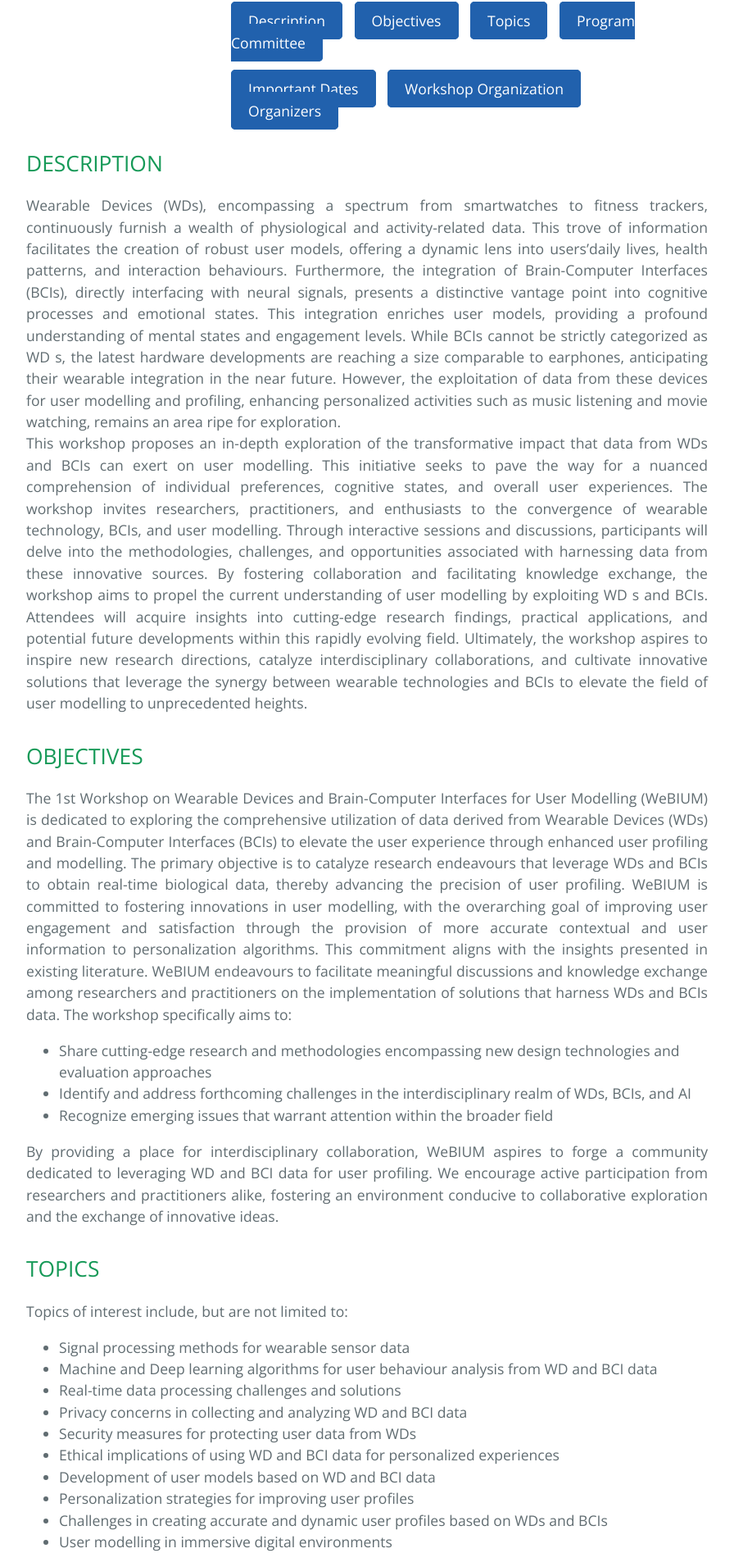
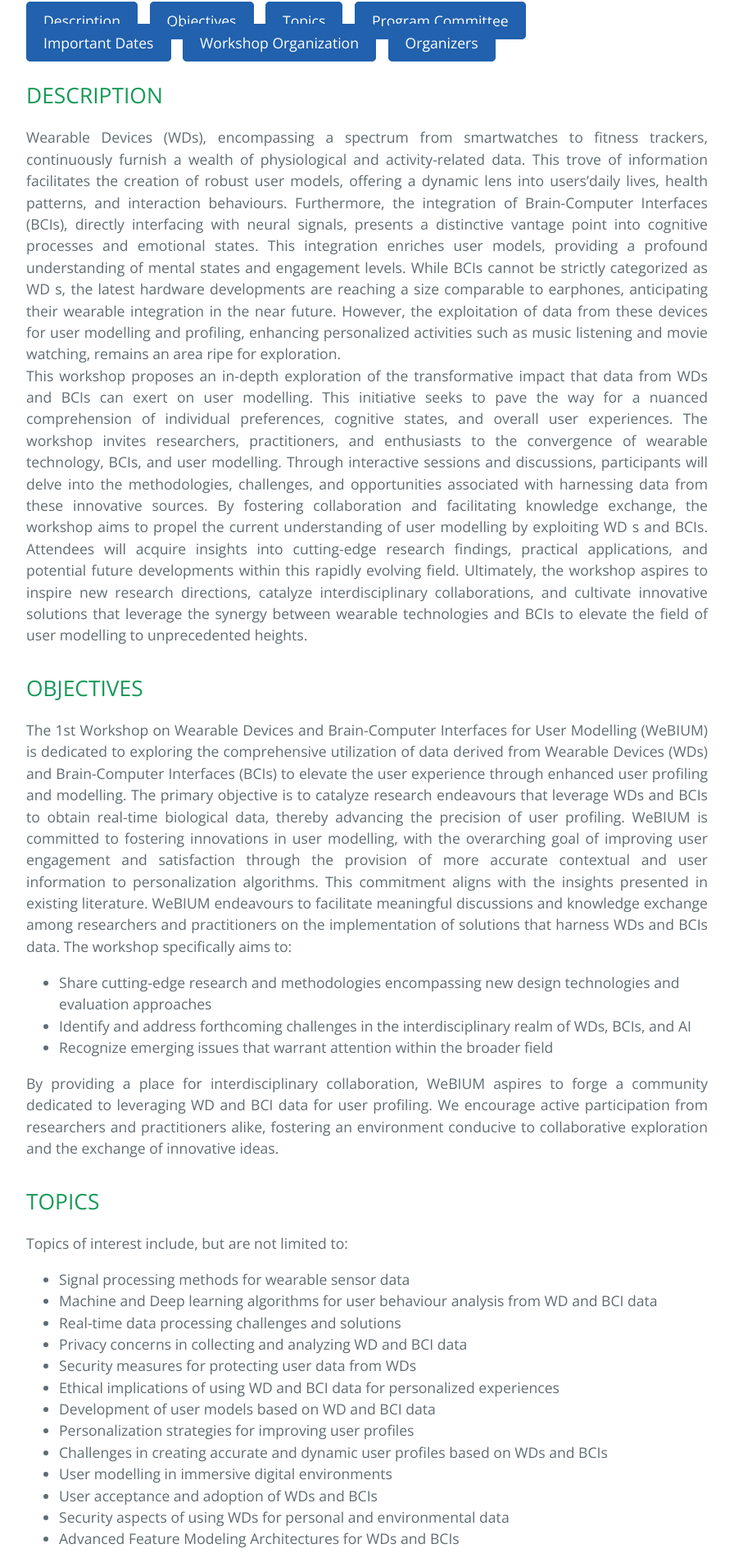
Before and after one commit to domenicolofu/webium24, a Jekyll site: the page built from index.md, in a window 1280 px wide. Shown: the part 882-2776 px from the top of the page at 82% size, without its empty margins (192-1088 px from the left). Built offline with Jekyll 4.4.1, drawn with Linux system fonts in a browser that asks for light colours.

Commit message:
Update index.md

```diff
--- a/index.md
+++ b/index.md
@@ -1,12 +1,12 @@
 ---
 layout: default
 ---
-<div style='margin-left:250px;'>
+<div style='margin: auto;'>
 <a href="#DESC" class="button">Description</a>
 <a href="#OBJ" class="button">Objectives</a>
 <a href="#TOP" class="button">Topics</a>
 <a href="#PC" class="button">Program Committee</a><br></div>
-<div style='margin-top:30px; margin-left:250px;'>
+<div style='margin:auto;'>
 <a href="#ID" class="button">Important Dates</a>
 <a href="#WO" class="button">Workshop Organization</a>
 <a href="#OR" class="button">Organizers</a></div>
```
